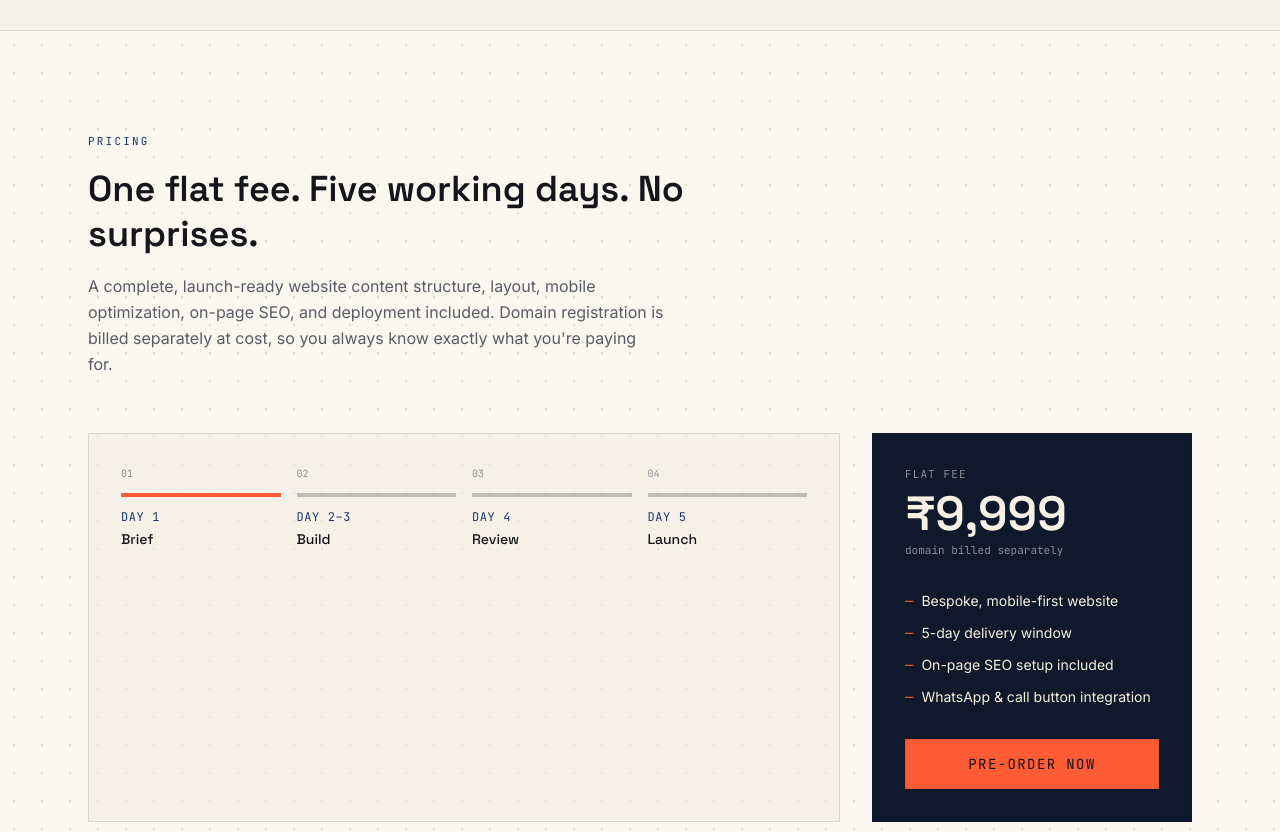
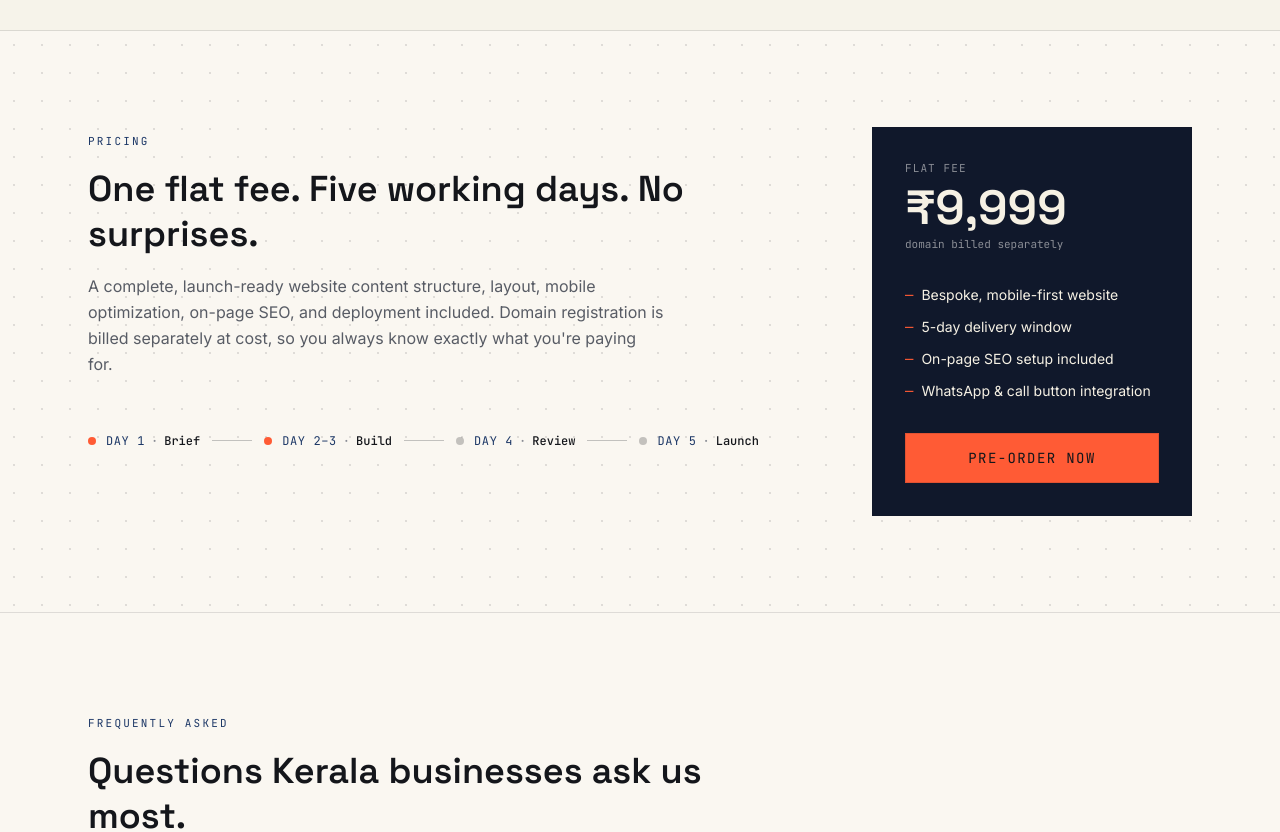
Before and after one commit to mishabvibes/eclyze-static, a Next.js app: page / in a window 1280 px wide. Shown: the part 3400-4232 px from the top of the page. Built offline with nearby package versions, Linux system fonts and the light colour scheme.

Commit message:
design update in offer page

```diff
--- a/components/Offer.tsx
+++ b/components/Offer.tsx
@@ -1,10 +1,26 @@
 import { SITE } from "@/lib/site-config";
 
 const timeline = [
-  { day: "Day 1", label: "Brief" },
-  { day: "Day 2–3", label: "Build" },
-  { day: "Day 4", label: "Review" },
-  { day: "Day 5", label: "Launch" },
+  {
+    day: "Day 1",
+    label: "Brief",
+    desc: "We collect your business details, content, and goals.",
+  },
+  {
+    day: "Day 2–3",
+    label: "Build",
+    desc: "Your site takes shape — layout, copy, and mobile-first design.",
+  },
+  {
+    day: "Day 4",
+    label: "Review",
+    desc: "You review the build and request any changes.",
+  },
+  {
+    day: "Day 5",
+    label: "Launch",
+    desc: "Final polish, deployment, and you're live.",
+  },
 ];
 
 const bullets = [
@@ -18,6 +34,9 @@ export default function Offer() {
   return (
     <section id="offer" className="border-b border-line grid-dots">
       <div className="mx-auto max-w-6xl px-6 py-24">
+        <div className="grid md:grid-cols-[1fr_auto] gap-8 items-start">
+          {/* Left column — eyebrow, heading, paragraph, timeline */}
+          <div>
             <span className="font-mono text-[11px] uppercase tracking-[0.2em] text-navy">
               Pricing
             </span>
@@ -26,38 +45,38 @@ export default function Offer() {
             </h2>
             <p className="mt-4 max-w-xl text-ink-muted leading-relaxed">
               A complete, launch-ready website content structure, layout,
-          mobile optimization, on-page SEO, and deployment included. Domain
-          registration is billed separately at cost, so you always know
-          exactly what you&apos;re paying for.
+              mobile optimization, on-page SEO, and deployment included.
+              Domain registration is billed separately at cost, so you
+              always know exactly what you&apos;re paying for.
             </p>
 
-        <div className="mt-14 grid md:grid-cols-[1fr_auto] gap-8 items-stretch">
-          {/* Timeline */}
-          <div className="border border-line bg-bg-panel/50 p-8">
-            <div className="grid grid-cols-4 gap-4">
+            {/* Timeline — simple single-line, no hover complexity */}
+            <div className="mt-14 flex flex-wrap items-center gap-x-3 gap-y-4">
               {timeline.map((t, i) => (
-                <div key={t.day} className="relative">
-                  <div className="font-mono text-[10px] text-ink-faint mb-3">
-                    {String(i + 1).padStart(2, "0")}
+                <div key={t.day} className="flex items-center gap-3">
+                  <div className="flex items-center gap-2.5">
+                    <span
+                      className={`w-2 h-2 rounded-full shrink-0 ${
+                        i < 2 ? "bg-coral" : "bg-line-strong"
+                      }`}
+                    />
+                    <span className="font-mono text-xs">
+                      <span className="text-navy uppercase tracking-wider">
+                        {t.day}
+                      </span>
+                      <span className="text-ink-faint mx-1.5">·</span>
+                      <span className="text-ink font-medium">{t.label}</span>
+                    </span>
                   </div>
-                  <div className="h-1 bg-line-strong mb-3 relative overflow-hidden">
-                    <div
-                      className="h-full bg-coral absolute inset-y-0 left-0"
-                      style={{ width: i === 0 ? "100%" : "0%" }}
-                    />
-                  </div>
-                  <div className="font-mono text-xs uppercase tracking-wider text-navy">
-                    {t.day}
-                  </div>
-                  <div className="font-display text-sm mt-1 text-ink">
-                    {t.label}
-                  </div>
+                  {i !== timeline.length - 1 && (
+                    <span className="w-6 sm:w-10 h-px bg-line-strong" />
+                  )}
                 </div>
               ))}
             </div>
           </div>
 
-          {/* Price card — inverted "spec sheet" signature moment */}
+          {/* Right column — price card, top-aligned with the heading */}
           <div className="border border-bg-invert bg-bg-invert text-invert-ink p-8 w-full md:w-80 flex flex-col">
             <span className="font-mono text-[11px] uppercase tracking-widest text-ink-faint">
               Flat fee
@@ -69,7 +88,7 @@ export default function Offer() {
               domain billed separately
             </span>
 
-            <ul className="mt-8 space-y-3 flex-1">
+            <ul className="mt-8 space-y-3">
               {bullets.map((b) => (
                 <li key={b} className="flex items-start gap-2 text-sm">
                   <span className="text-coral font-mono">—</span>
```
Lines whose indentation alone changed are shown as unchanged.
